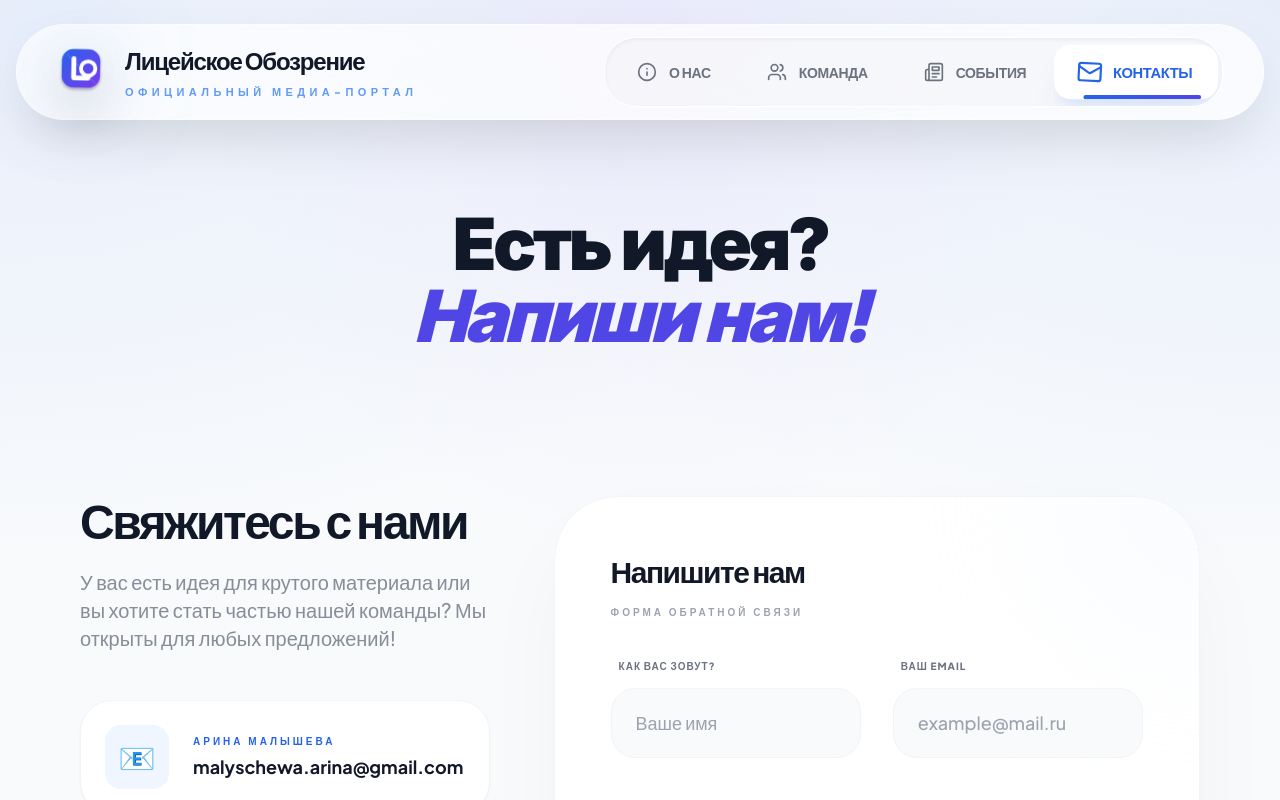
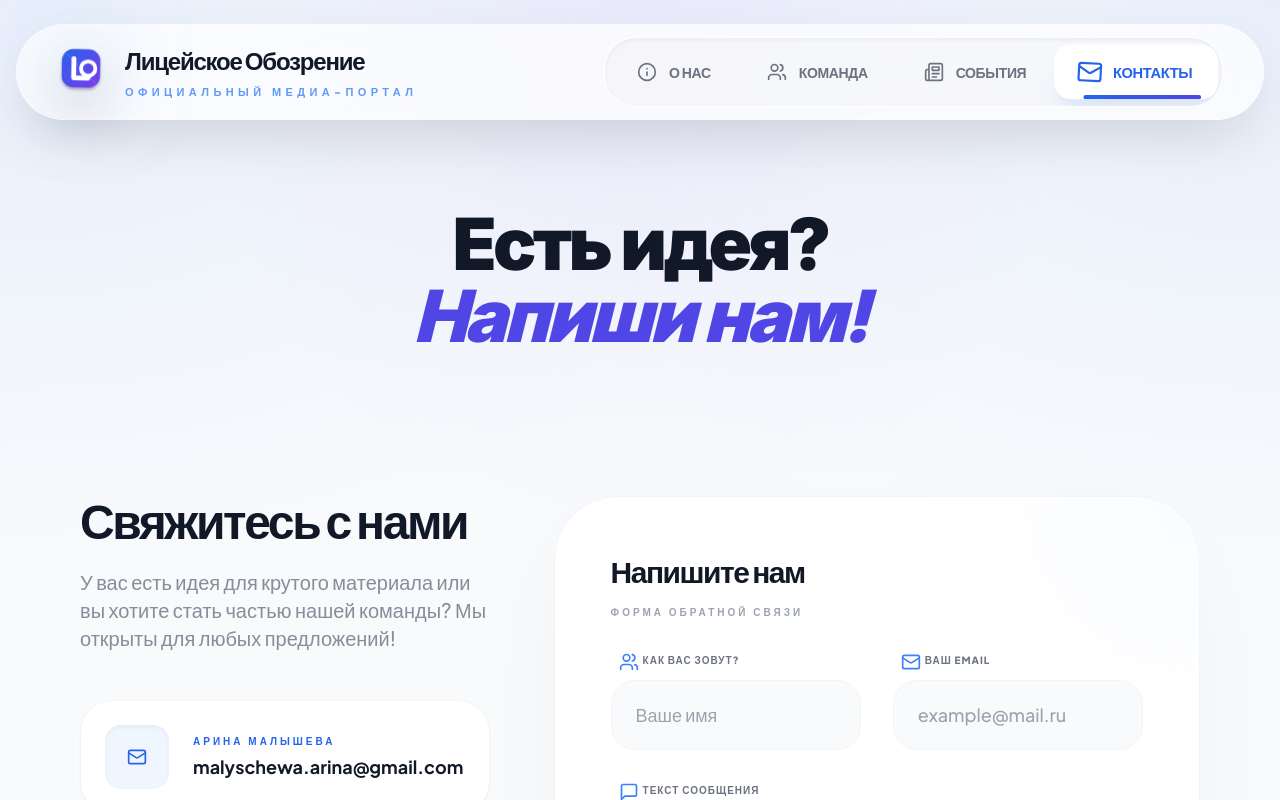
Before and after one commit to Freizyyy/MEDIAGAZZZZ, a React (Vite) app: page / in a window 1280 px wide. Both pictures are taken after a click on the button "КОНТАКТЫ". Shown: the top 800 px of the page. Built offline with nearby package versions, Linux system fonts and the light colour scheme.

Commit message:
Update FeedbackSection.tsx

```diff
--- a/components/FeedbackSection.tsx
+++ b/components/FeedbackSection.tsx
@@ -1,5 +1,6 @@
 
 import React, { useState } from 'react';
+import { Icons } from '../constants';
 
 const FeedbackSection: React.FC = () => {
   const [sent, setSent] = useState(false);
@@ -13,8 +14,9 @@ const FeedbackSection: React.FC = () => {
   return (
     <div className="max-w-6xl mx-auto py-6 sm:py-12 px-4 space-y-12 sm:space-y-16">
       <div className="grid lg:grid-cols-5 gap-10 sm:gap-16">
+        {/* Contact Info Column */}
         <div className="lg:col-span-2 space-y-8 sm:space-y-12">
-          <div className="space-y-4 sm:space-y-6">
+          <div className="space-y-4 sm:space-y-6 animate-wow delay-100">
             <h2 className="text-4xl sm:text-5xl font-black text-gray-900 tracking-tighter leading-tight">Свяжитесь с нами</h2>
             <p className="text-gray-500 text-lg sm:text-xl font-medium leading-relaxed opacity-80">
               У вас есть идея для крутого материала или вы хотите стать частью нашей команды? Мы открыты для любых предложений!
@@ -22,24 +24,30 @@ const FeedbackSection: React.FC = () => {
           </div>
 
           <div className="grid gap-4 sm:gap-6">
-            <div className="group flex items-center space-x-4 sm:space-x-6 p-5 sm:p-6 bg-white rounded-[1.5rem] sm:rounded-[2rem] border border-gray-100 shadow-sm hover:shadow-xl transition-all duration-500">
-              <div className="w-12 h-12 sm:w-16 sm:h-16 bg-blue-50 rounded-xl sm:rounded-2xl flex items-center justify-center text-2xl sm:text-3xl shrink-0 group-hover:scale-110 transition-transform">📧</div>
+            <div className="group flex items-center space-x-4 sm:space-x-6 p-5 sm:p-6 bg-white rounded-[1.5rem] sm:rounded-[2rem] border border-gray-100 shadow-sm hover:shadow-xl transition-all duration-500 animate-wow delay-200">
+              <div className="w-12 h-12 sm:w-16 sm:h-16 bg-blue-50 text-blue-600 rounded-xl sm:rounded-2xl flex items-center justify-center shrink-0 group-hover:scale-110 group-hover:bg-blue-600 group-hover:text-white transition-all duration-500 shadow-inner">
+                <Icons.Mail />
+              </div>
               <div className="flex-1 min-w-0">
                 <p className="text-[9px] sm:text-[10px] font-black text-blue-600 uppercase tracking-[0.2em] sm:tracking-[0.3em] mb-1">Арина Малышева</p>
                 <a href="mailto:malyschewa.arina@gmail.com" className="text-sm sm:text-lg font-bold text-gray-900 hover:text-blue-600 transition-colors block truncate">malyschewa.arina@gmail.com</a>
               </div>
             </div>
 
-            <div className="group flex items-center space-x-4 sm:space-x-6 p-5 sm:p-6 bg-white rounded-[1.5rem] sm:rounded-[2rem] border border-gray-100 shadow-sm hover:shadow-xl transition-all duration-500">
-              <div className="w-12 h-12 sm:w-16 sm:h-16 bg-indigo-50 rounded-xl sm:rounded-2xl flex items-center justify-center text-2xl sm:text-3xl shrink-0 group-hover:scale-110 transition-transform">📩</div>
+            <div className="group flex items-center space-x-4 sm:space-x-6 p-5 sm:p-6 bg-white rounded-[1.5rem] sm:rounded-[2rem] border border-gray-100 shadow-sm hover:shadow-xl transition-all duration-500 animate-wow delay-300">
+              <div className="w-12 h-12 sm:w-16 sm:h-16 bg-indigo-50 text-indigo-600 rounded-xl sm:rounded-2xl flex items-center justify-center shrink-0 group-hover:scale-110 group-hover:bg-indigo-600 group-hover:text-white transition-all duration-500 shadow-inner">
+                <Icons.Mail />
+              </div>
               <div className="flex-1 min-w-0">
                 <p className="text-[9px] sm:text-[10px] font-black text-indigo-600 uppercase tracking-[0.2em] sm:tracking-[0.3em] mb-1">Ульяна Мананкова</p>
                 <a href="mailto:ulya.m.m@mail.ru" className="text-sm sm:text-lg font-bold text-gray-900 hover:text-indigo-600 transition-colors block truncate">ulya.m.m@mail.ru</a>
               </div>
             </div>
 
-            <div className="group flex items-center space-x-4 sm:space-x-6 p-5 sm:p-6 bg-white rounded-[1.5rem] sm:rounded-[2rem] border border-gray-100 shadow-sm hover:shadow-xl transition-all duration-500">
-              <div className="w-12 h-12 sm:w-16 sm:h-16 bg-green-50 rounded-xl sm:rounded-2xl flex items-center justify-center text-2xl sm:text-3xl shrink-0 group-hover:scale-110 transition-transform">📞</div>
+            <div className="group flex items-center space-x-4 sm:space-x-6 p-5 sm:p-6 bg-white rounded-[1.5rem] sm:rounded-[2rem] border border-gray-100 shadow-sm hover:shadow-xl transition-all duration-500 animate-wow delay-400">
+              <div className="w-12 h-12 sm:w-16 sm:h-16 bg-green-50 text-green-600 rounded-xl sm:rounded-2xl flex items-center justify-center shrink-0 group-hover:scale-110 group-hover:bg-green-600 group-hover:text-white transition-all duration-500 shadow-inner">
+                <Icons.Phone />
+              </div>
               <div className="flex-1 min-w-0">
                 <p className="text-[9px] sm:text-[10px] font-black text-green-600 uppercase tracking-[0.2em] sm:tracking-[0.3em] mb-1">Телефон Редакции</p>
                 <a href="tel:+79139303008" className="text-sm sm:text-lg font-bold text-gray-900 hover:text-green-600 transition-colors">+7 913 930 30 08</a>
@@ -48,7 +56,8 @@ const FeedbackSection: React.FC = () => {
           </div>
         </div>
 
-        <div className="lg:col-span-3 bg-white p-6 sm:p-14 rounded-[2rem] sm:rounded-[4rem] border border-gray-100 shadow-[0_40px_100px_-20px_rgba(0,0,0,0.05)] relative overflow-hidden">
+        {/* Form Column */}
+        <div className="lg:col-span-3 bg-white p-6 sm:p-14 rounded-[2rem] sm:rounded-[4rem] border border-gray-100 shadow-[0_40px_100px_-20px_rgba(0,0,0,0.05)] relative overflow-hidden animate-wow delay-200">
           <div className="absolute top-0 right-0 w-64 h-64 bg-blue-50/50 rounded-full blur-[100px] -translate-y-1/2 translate-x-1/2"></div>
 
           {sent ? (
@@ -60,7 +69,7 @@ const FeedbackSection: React.FC = () => {
               </div>
               <button
                 onClick={() => setSent(false)}
-                className="px-10 py-4 bg-gray-900 text-white rounded-xl sm:rounded-2xl font-black text-[10px] sm:text-xs uppercase tracking-widest hover:bg-blue-600 transition-all"
+                className="px-10 py-4 bg-gray-900 text-white rounded-xl sm:rounded-2xl font-black text-[10px] sm:text-xs uppercase tracking-widest hover:bg-blue-600 transition-all shadow-lg active:scale-95"
               >
                 ОТПРАВИТЬ ЕЩЕ ОДНО
               </button>
@@ -74,7 +83,10 @@ const FeedbackSection: React.FC = () => {
 
               <div className="grid sm:grid-cols-2 gap-4 sm:gap-8">
                 <div className="space-y-2 sm:space-y-3">
-                  <label className="text-[10px] font-black text-gray-500 uppercase tracking-widest ml-2">Как вас зовут?</label>
+                  <label className="text-[10px] font-black text-gray-500 uppercase tracking-widest ml-2 flex items-center gap-2">
+                    <div className="w-4 h-4 text-blue-500"><Icons.Users /></div>
+                    Как вас зовут?
+                  </label>
                   <input
                     required
                     type="text"
@@ -83,7 +95,10 @@ const FeedbackSection: React.FC = () => {
                   />
                 </div>
                 <div className="space-y-2 sm:space-y-3">
-                  <label className="text-[10px] font-black text-gray-500 uppercase tracking-widest ml-2">Ваш Email</label>
+                  <label className="text-[10px] font-black text-gray-500 uppercase tracking-widest ml-2 flex items-center gap-2">
+                    <div className="w-4 h-4 text-blue-500"><Icons.Mail /></div>
+                    Ваш Email
+                  </label>
                   <input
                     required
                     type="email"
@@ -94,7 +109,10 @@ const FeedbackSection: React.FC = () => {
               </div>
 
               <div className="space-y-2 sm:space-y-3">
-                <label className="text-[10px] font-black text-gray-500 uppercase tracking-widest ml-2">Текст сообщения</label>
+                <label className="text-[10px] font-black text-gray-500 uppercase tracking-widest ml-2 flex items-center gap-2">
+                  <div className="w-4 h-4 text-blue-500"><Icons.MessageSquare /></div>
+                  Текст сообщения
+                </label>
                 <textarea
                   required
                   rows={4}
@@ -105,9 +123,10 @@ const FeedbackSection: React.FC = () => {
 
               <button
                 type="submit"
-                className="w-full py-5 sm:py-6 bg-gradient-to-r from-blue-600 via-blue-500 to-indigo-600 text-white rounded-xl sm:rounded-[1.5rem] font-black text-base sm:text-lg uppercase tracking-widest shadow-[0_20px_40px_-10px_rgba(37,99,235,0.4)] hover:scale-[1.02] active:scale-[0.98] transition-all duration-500"
+                className="w-full py-5 sm:py-6 bg-gradient-to-r from-blue-600 via-blue-500 to-indigo-600 text-white rounded-xl sm:rounded-[1.5rem] font-black text-base sm:text-lg uppercase tracking-widest shadow-[0_20px_40px_-10px_rgba(37,99,235,0.4)] hover:scale-[1.02] active:scale-[0.98] transition-all duration-500 flex items-center justify-center space-x-3"
               >
-                Отправить
+                <div className="w-6 h-6"><Icons.Send /></div>
+                <span>Отправить</span>
               </button>
             </form>
           )}
```
